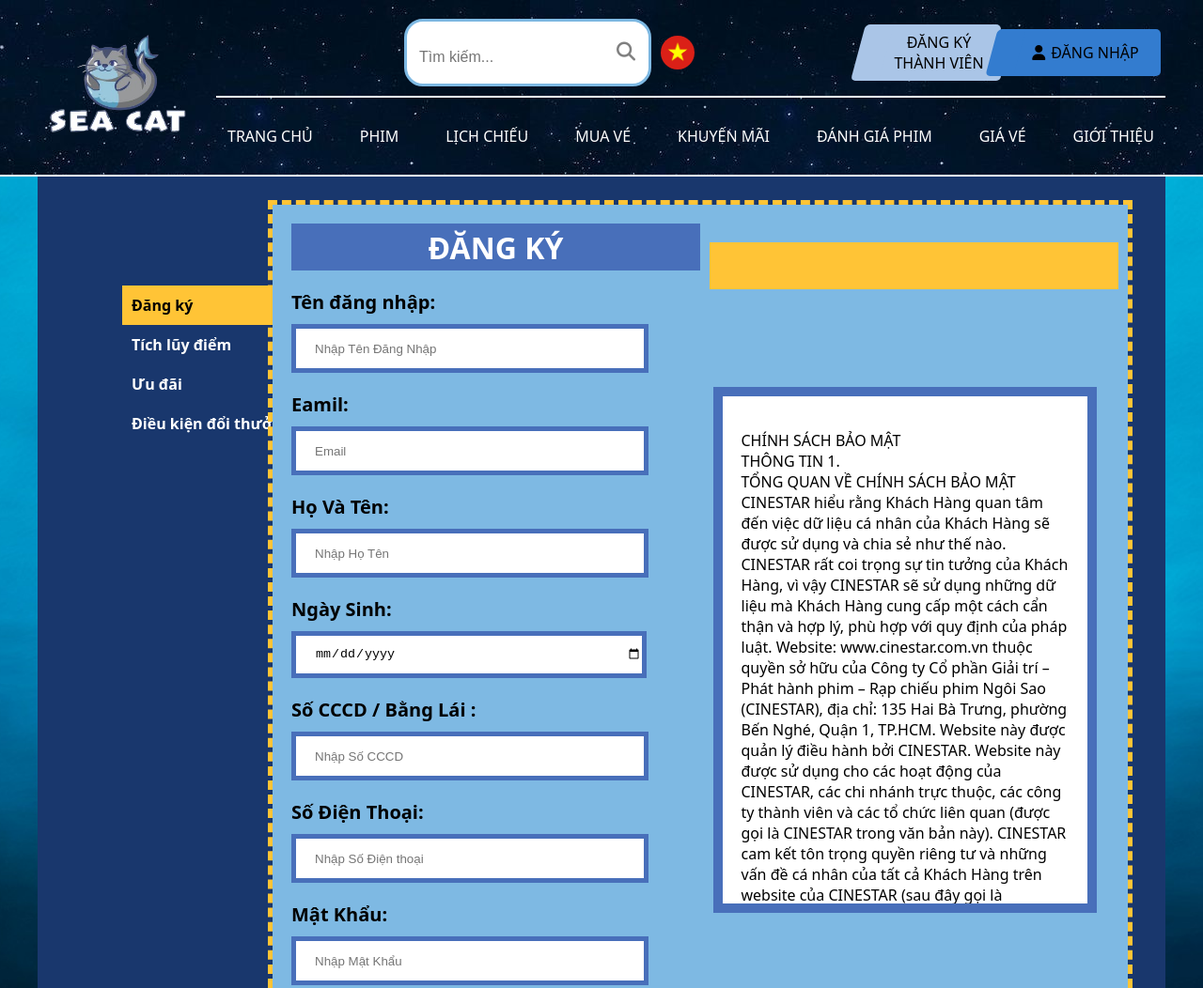
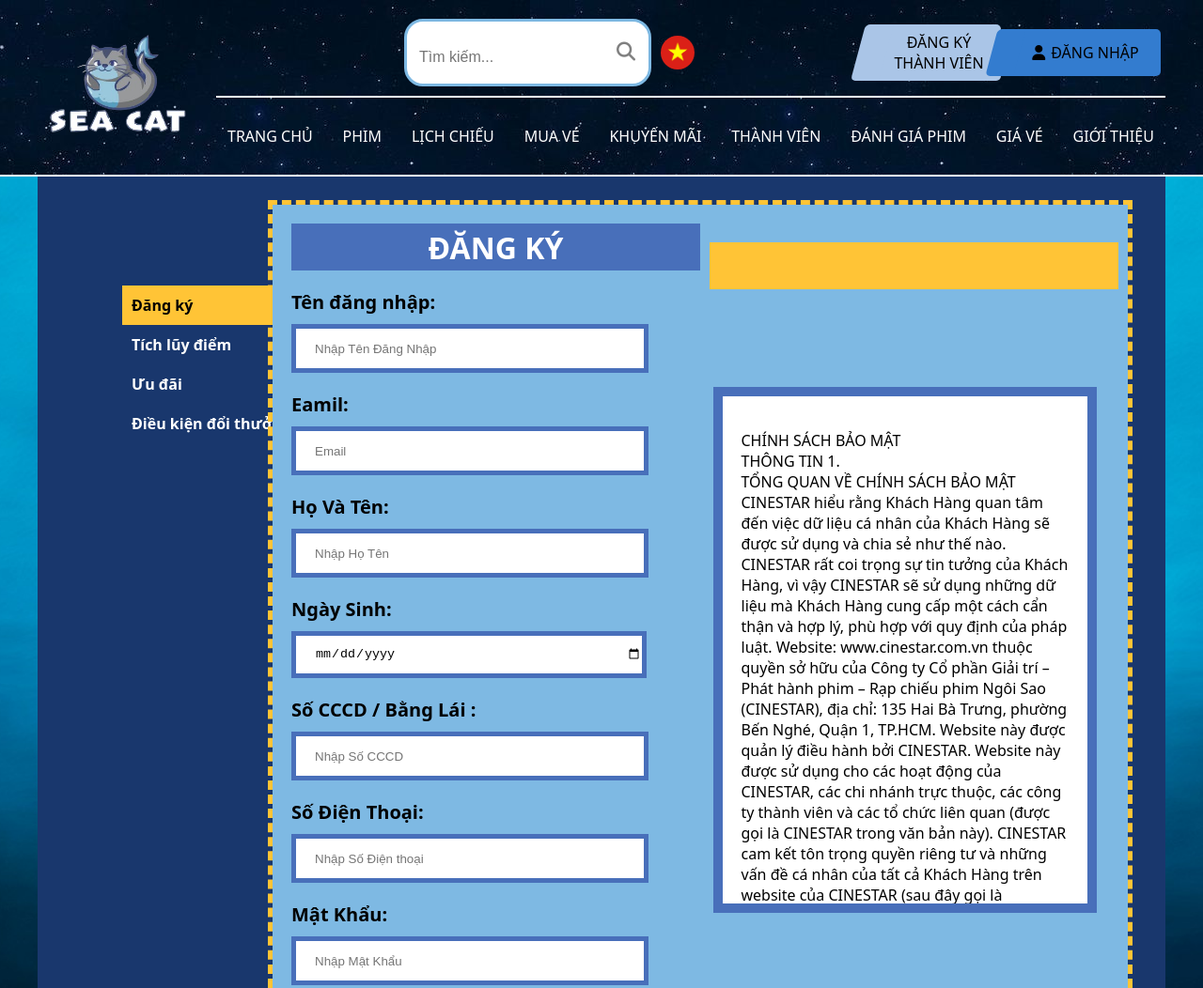
Before and after one commit to trucquynhne10/SeaCatCine-Web, a plain HTML site: page dangky_index.html in a window 1280 px wide. Shown: the top 1052 px of the page at 94% size. Drawn offline with nearby package versions, Linux system fonts and the light colour scheme.

Commit message:
Update dangky_index.html

```diff
--- a/dangky_index.html
+++ b/dangky_index.html
@@ -59,6 +59,9 @@
                             <a href="khuyenmai.html">khuyến mãi</a>
                         </li>
                         <li class="menu-item">
+                            <a href="danhgiaphim.html">thành viên</a>
+                        </li>
+                        <li class="menu-item">
                             <a href="danhgiaphim.html">đánh giá phim</a>
                         </li>
                         <li class="menu-item">
@@ -85,6 +88,9 @@
                     <li class="menu-item">
                         <a href="khuyenmai.html">khuyến mãi</a>
                     </li>
+                    <li class="menu-item">
+                            <a href="danhgiaphim.html">thành viên</a>
+                        </li>
                     <li class="menu-item">
                         <a href="danhgiaphim.html">đánh giá phim</a>
                     </li>
```
